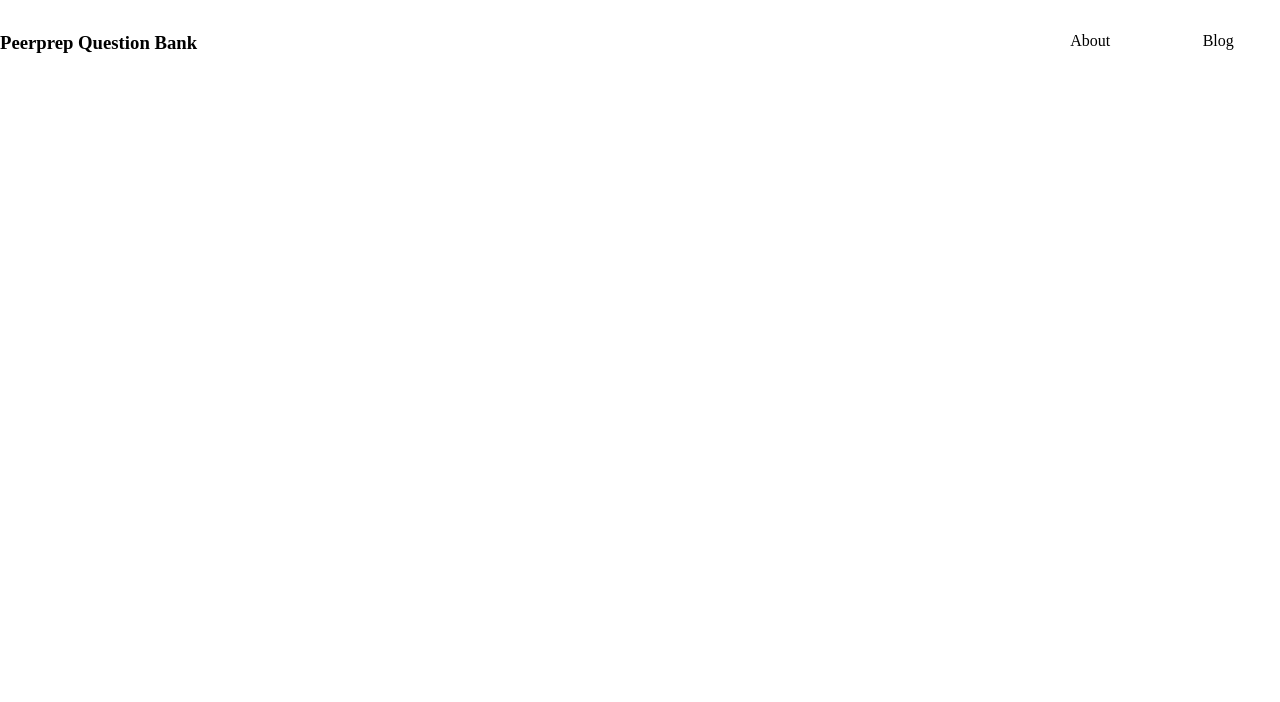
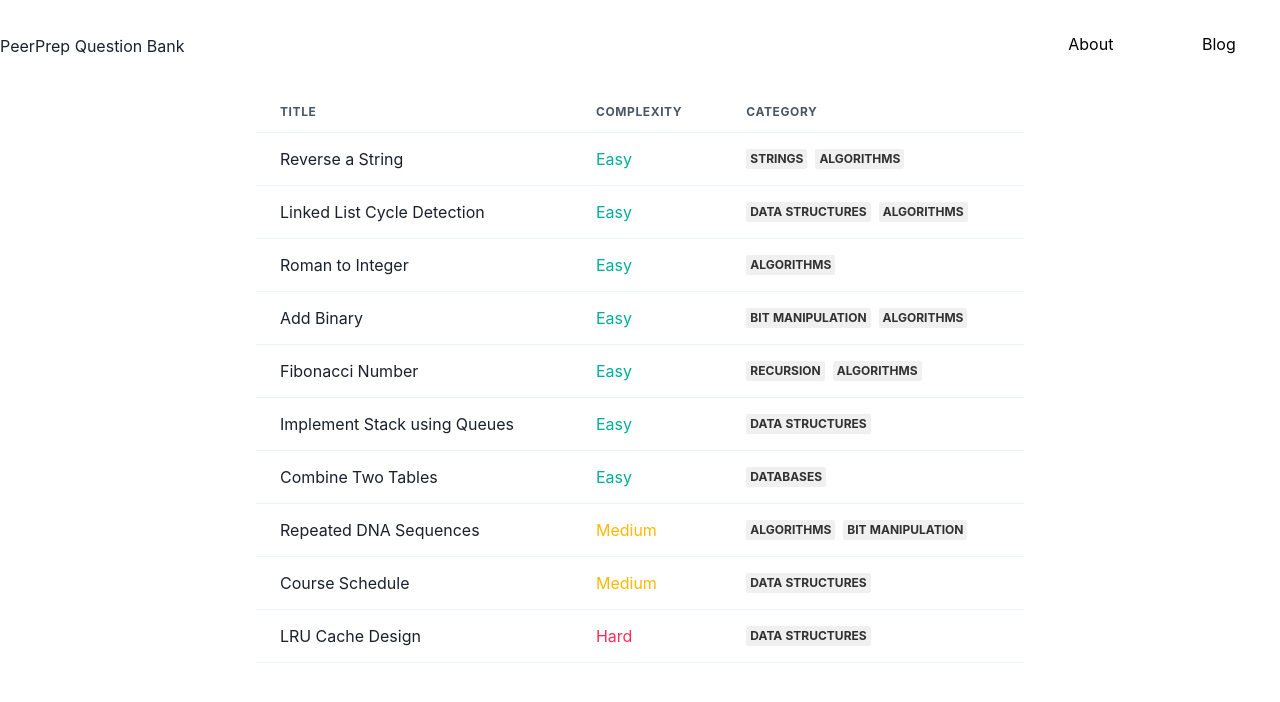
Before and after one commit to CS3219-AY2324S1/ay2324s1-course-assessment-g36, a Next.js app in the folder question-bank-spa/: page / in a window 1280 px wide. Shown: the top 702 px of the page. Built offline with nearby package versions, Linux system fonts and the light colour scheme.

Commit message:
[SL] Display questions in a table

```diff
--- a/question-bank-spa/package.json
+++ b/question-bank-spa/package.json
@@ -9,11 +9,15 @@
     "lint": "next lint"
   },
   "dependencies": {
+    "@chakra-ui/react": "^2.8.1",
+    "@emotion/react": "^11.11.1",
+    "@emotion/styled": "^11.11.0",
     "@types/node": "20.6.0",
     "@types/react": "18.2.21",
     "@types/react-dom": "18.2.7",
     "eslint": "8.49.0",
     "eslint-config-next": "13.4.19",
+    "framer-motion": "^10.16.4",
     "next": "13.4.19",
     "react": "18.2.0",
     "react-dom": "18.2.0",
--- a/question-bank-spa/src/components/Header/Header.tsx
+++ b/question-bank-spa/src/components/Header/Header.tsx
@@ -4,7 +4,7 @@ import styles from "./Header.module.css"
 export default function Header(): JSX.Element {
   return (
     <header className={styles.container_header}>
-      <h3>Peerprep Question Bank</h3>
+      <h3>PeerPrep Question Bank</h3>
       <nav className={styles.nav_links}>
         <Link href='#' className={styles.nav_link}>About</Link>
         <Link href='#' className={styles.nav_link}>Blog</Link>
--- /dev/null
+++ b/question-bank-spa/src/components/QuestionComplexity/QuestionComplexity.tsx
@@ -0,0 +1,15 @@
+import styles from "./QuestionComplexty.module.css"
+
+interface IOwnProps {
+  complexity: string
+}
+
+export default function QuestionComplexity({ complexity }: IOwnProps): JSX.Element {
+  if (complexity === "Easy") {
+    return <span className={styles.easy_label}>{ complexity }</span>
+  }
+  if (complexity === "Medium") {
+    return <span className={styles.medium_label}>{ complexity }</span>
+  }
+  return <span className={styles.hard_label}>{ complexity }</span>
+}
--- /dev/null
+++ b/question-bank-spa/src/components/QuestionComplexity/QuestionComplexty.module.css
@@ -0,0 +1,11 @@
+.easy_label {
+  color: #01AE9A;
+}
+
+.medium_label {
+  color: #feb800;
+}
+
+.hard_label {
+  color: #FF2C55;
+}
--- /dev/null
+++ b/question-bank-spa/src/components/QuestionRow/QuestionRow.tsx
@@ -0,0 +1,23 @@
+import {
+  Tr,
+  Td,
+} from '@chakra-ui/react'
+import QuestionTopic from '../QuestionTopic/QuestionTopic'
+import QuestionComplexity from '../QuestionComplexity/QuestionComplexity'
+
+interface IOwnProps {
+  title: string
+  categories: string[]
+  complexity: string
+}
+
+export default function QuestionRow({ title, categories, complexity }: IOwnProps): JSX.Element {
+  return (
+    <Tr>
+      <Td>{ title }</Td>
+      <Td><QuestionComplexity complexity={complexity}/></Td>
+      <Td><QuestionTopic categories={categories}/></Td>
+    </Tr>
+
+  )
+}
--- /dev/null
+++ b/question-bank-spa/src/components/QuestionTopic/QuestionTopic.tsx
@@ -0,0 +1,11 @@
+import { Stack, Badge } from '@chakra-ui/react'
+
+interface IOwnProps {
+  categories: string[]
+}
+
+export default function QuestionTopic({ categories }: IOwnProps): JSX.Element {
+  return <Stack direction="row">
+    {categories.map(category => <Badge colorScheme='blackAlpha'>{category}</Badge>)}
+  </Stack>
+}
--- /dev/null
+++ b/question-bank-spa/src/components/QuestionsTable/QuestionsTable.module.css
@@ -0,0 +1,4 @@
+.table_container {
+  width: 60%;
+  margin: 0 auto;
+}
--- /dev/null
+++ b/question-bank-spa/src/components/QuestionsTable/QuestionsTable.tsx
@@ -0,0 +1,82 @@
+import {
+  Table,
+  Thead,
+  Tbody,
+  Tr,
+  Th,
+  TableContainer,
+} from '@chakra-ui/react'
+import { Stack, Skeleton } from '@chakra-ui/react'
+import QuestionRow from '../QuestionRow/QuestionRow'
+import { QuestionObject } from '@/data/interface';
+import { useState, useEffect } from 'react';
+import styles from "./QuestionsTable.module.css"
+import { populateToLocalStorage } from '@/utils/populateQuestions';
+
+export default function QuestionsTable(): JSX.Element {
+
+  const [isLoading, setIsLoading] = useState<boolean>(true);
+  const [questions, setQuestions] = useState<QuestionObject[]>([])
+
+  useEffect(() => {
+
+    populateToLocalStorage();
+
+    const questions: QuestionObject[] = [];
+
+    for (let i = 0; i < localStorage.length; i++) {
+      const key = localStorage.key(i);
+
+      // Check if the key corresponds to a question
+      if (key && key.startsWith("question_")) {
+        const jsonString = localStorage.getItem(key);
+
+        if (jsonString) {
+          const question: QuestionObject = JSON.parse(jsonString);
+          questions.push(question);
+        }
+      }
+    }
+
+    questions.sort((a, b) => a.id - b.id);
+
+    setQuestions(questions)
+    setIsLoading(false)
+
+  }, []);
+
+  if (isLoading) {
+    return <Stack>
+      <Skeleton height='40px' />
+      <Skeleton height='40px' />
+      <Skeleton height='40px' />
+      <Skeleton height='40px' />
+      <Skeleton height='40px' />
+      <Skeleton height='40px' />
+      <Skeleton height='40px' />
+      <Skeleton height='40px' />
+      <Skeleton height='40px' />
+      <Skeleton height='40px' />
+    </Stack>
+  }
+
+  return <div className={styles.table_container}>
+    <TableContainer>
+      <Table variant='simple' colorScheme='gray' size='md'>
+        <Thead>
+          <Tr>
+            <Th>title</Th>
+            <Th>complexity</Th>
+            <Th>category</Th>
+          </Tr>
+        </Thead>
+        <Tbody>
+          {
+            questions.map(question =>
+              <QuestionRow title={question.title} categories={question.categories} complexity={question.complexity} />)
+          }
+        </Tbody>
+      </Table>
+    </TableContainer>
+  </div>
+}
--- a/question-bank-spa/src/data/questions.json
+++ b/question-bank-spa/src/data/questions.json
@@ -66,7 +66,7 @@
   {
     "id": 9,
     "title": "Course Schedule",
-    "categories": ["Data Structures", "Medium"],
+    "categories": ["Data Structures"],
     "complexity": "Medium",
     "link": "https://leetcode.com/problems/course-schedule/",
     "description": "question description"
@@ -75,7 +75,7 @@
     "id": 10,
     "title": "LRU Cache Design",
     "categories": ["Data Structures"],
-    "complexity": "Medium",
+    "complexity": "Hard",
     "link": "https://leetcode.com/problems/lru-cache/",
     "description": "question description"
   }
--- a/question-bank-spa/src/pages/_app.tsx
+++ b/question-bank-spa/src/pages/_app.tsx
@@ -1,6 +1,12 @@
-import '@/styles/globals.css'
 import type { AppProps } from 'next/app'
+import { ChakraProvider } from '@chakra-ui/react'
 
-export default function App({ Component, pageProps }: AppProps) {
-  return <Component {...pageProps} />
+function MyApp({ Component, pageProps }: AppProps) {
+  return (
+    <ChakraProvider>
+      <Component {...pageProps} />
+    </ChakraProvider>
+  )
 }
+
+export default MyApp;
--- a/question-bank-spa/src/pages/index.tsx
+++ b/question-bank-spa/src/pages/index.tsx
@@ -2,7 +2,7 @@ import Head from 'next/head'
 import Header from '@/components/Header/Header'
 
 import { Inter } from 'next/font/google'
-import { populateToLocalStorage } from '@/utils/populateQuestions'
+import QuestionsTable from '@/components/QuestionsTable/QuestionsTable'
 
 const inter = Inter({ subsets: ['latin'] })
 
@@ -10,14 +10,14 @@ export default function Home() {
   return (
     <>
       <Head>
-        <title>Peerprep Questions Bank</title>
+        <title>PeerPrep Questions Bank</title>
         <meta name="description" content="Generated by create next app" />
         <meta name="viewport" content="width=device-width, initial-scale=1" />
         <link rel="icon" href="/favicon.ico" />
       </Head>
       <main>
         <Header />
-        {populateToLocalStorage()}
+        <QuestionsTable />
       </main>
     </>
   )
```
Also changed, not shown: 1 other file (tests, documents, lock files or other folders).
